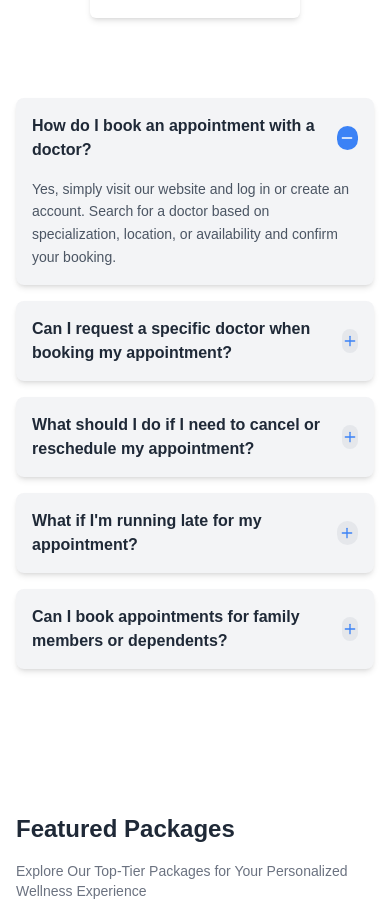
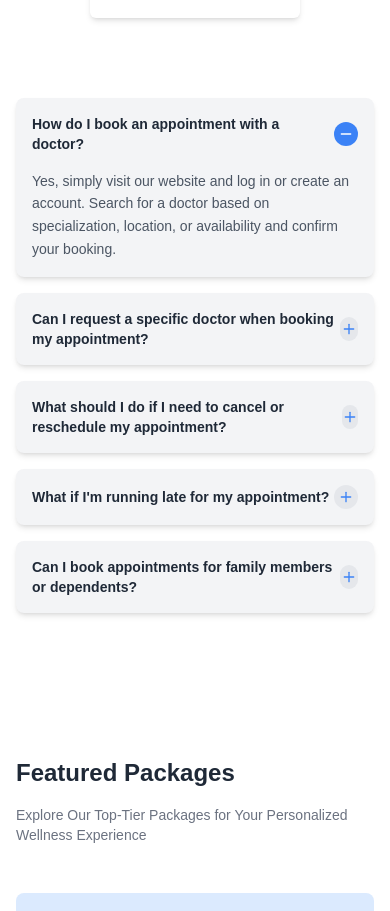
Before and after one commit to engsiam/infinisoftech.com, a Next.js app: page / in a window 390 px wide. Shown: the part 4553-5464 px from the top of the page. Built offline with nearby package versions, Linux system fonts and the light colour scheme.

Commit message:
fix faq heading issues on mobile

```diff
--- a/app/reusable/FAQItem.tsx
+++ b/app/reusable/FAQItem.tsx
@@ -22,7 +22,7 @@ const FAQItem = ({ question, answer, defaultOpen }: FAQItemProps) => {
         className="flex justify-between items-center w-full text-left focus:outline-none"
         aria-expanded={isOpen}
       >
-        <h3 className="text-gray-800 font-semibold text-base">{question}</h3>
+        <h3 className="text-gray-800 font-semibold text-sm md:text-base">{question}</h3>
         <span
           className={`w-6 h-6 flex items-center justify-center rounded-full ${
             isOpen ? "bg-blue-500 text-white" : "bg-gray-200 text-blue-500"
```
